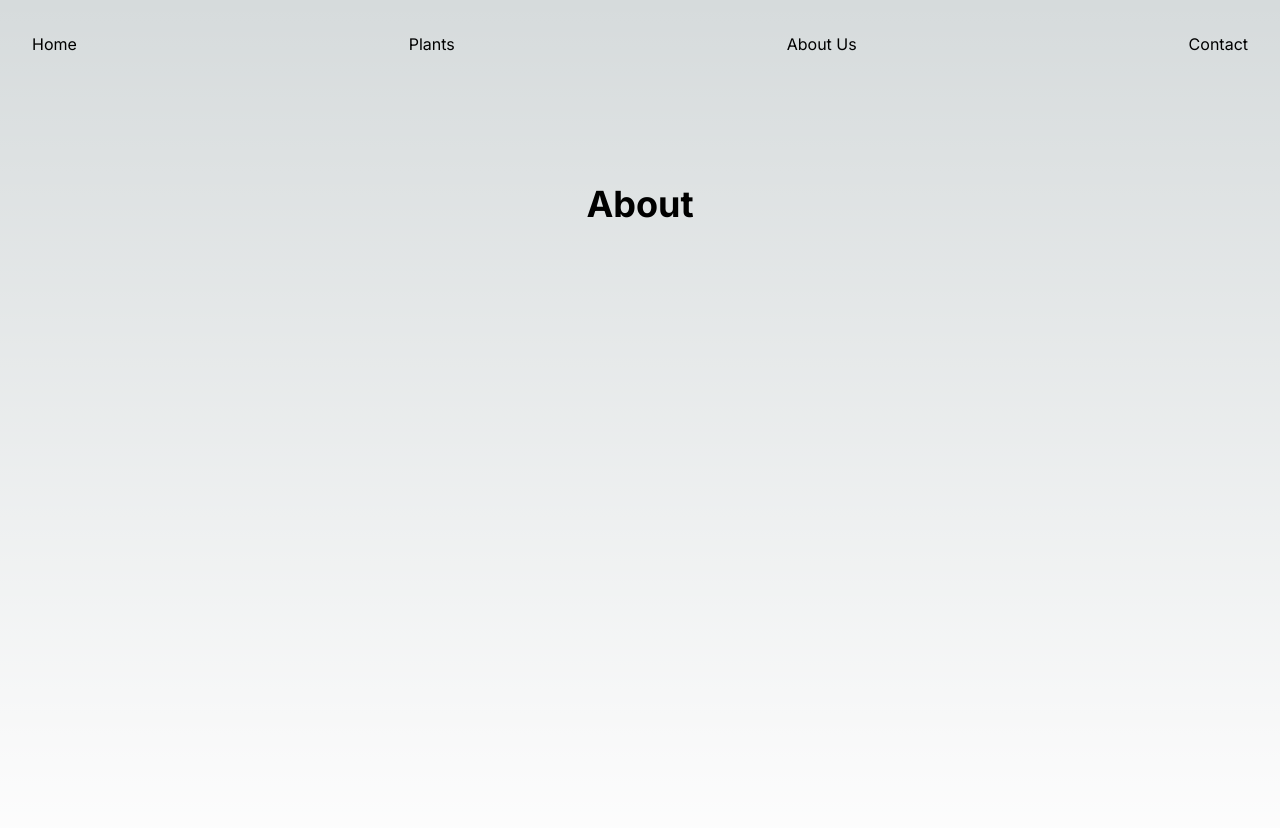
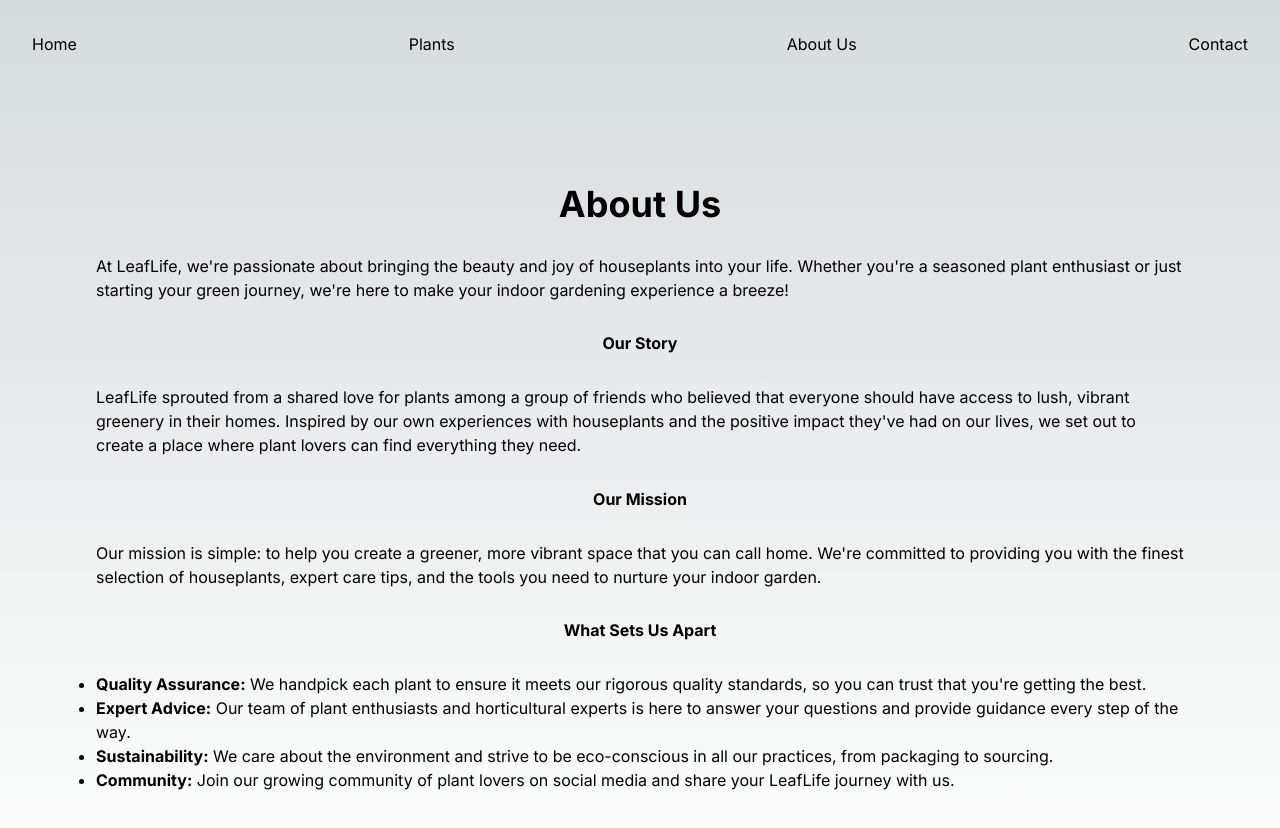
Before and after one commit to AntoniaGranit/webshop-frontend, a Next.js app: page /about in a window 1280 px wide. Shown: the top 828 px of the page. Built offline with nearby package versions, Linux system fonts and the light colour scheme.

Commit message:
add text to about us page

```diff
--- a/src/app/about/page.tsx
+++ b/src/app/about/page.tsx
@@ -1,7 +1,19 @@
 const About: React.FC = () => {
   return (
     <main className="flex min-h-screen flex-col items-center justify-between p-24">
-        <h1 className="text-4xl font-bold">About</h1>
+        <h1 className="text-4xl font-bold">About Us</h1>
+        <p>At LeafLife, we&apos;re passionate about bringing the beauty and joy of houseplants into your life. Whether you&apos;re a seasoned plant enthusiast or just starting your green journey, we&apos;re here to make your indoor gardening experience a breeze!</p>
+        <h2 className="font-bold">Our Story</h2>
+        <p>LeafLife sprouted from a shared love for plants among a group of friends who believed that everyone should have access to lush, vibrant greenery in their homes. Inspired by our own experiences with houseplants and the positive impact they&apos;ve had on our lives, we set out to create a place where plant lovers can find everything they need.</p>
+        <h2 className="font-bold">Our Mission</h2>
+        <p>Our mission is simple: to help you create a greener, more vibrant space that you can call home. We&apos;re committed to providing you with the finest selection of houseplants, expert care tips, and the tools you need to nurture your indoor garden.</p>
+        <h2 className="font-bold">What Sets Us Apart</h2>
+        <ul className="list-disc">
+        <li><b>Quality Assurance:</b> We handpick each plant to ensure it meets our rigorous quality standards, so you can trust that you're getting the best.</li>
+        <li><b>Expert Advice:</b> Our team of plant enthusiasts and horticultural experts is here to answer your questions and provide guidance every step of the way.</li>
+        <li><b>Sustainability:</b> We care about the environment and strive to be eco-conscious in all our practices, from packaging to sourcing.</li>
+        <li><b>Community:</b> Join our growing community of plant lovers on social media and share your LeafLife journey with us.</li>
+        </ul>
     </main>
   )
 }
```
